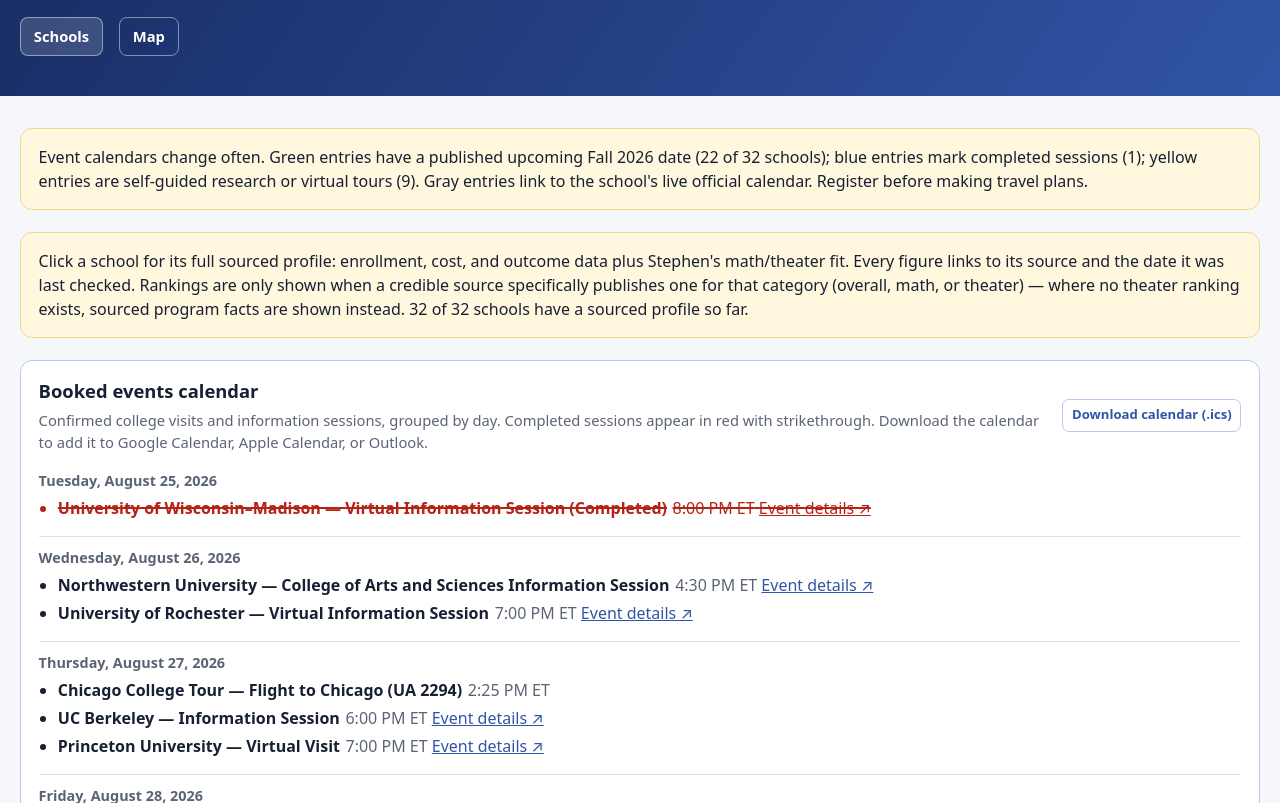
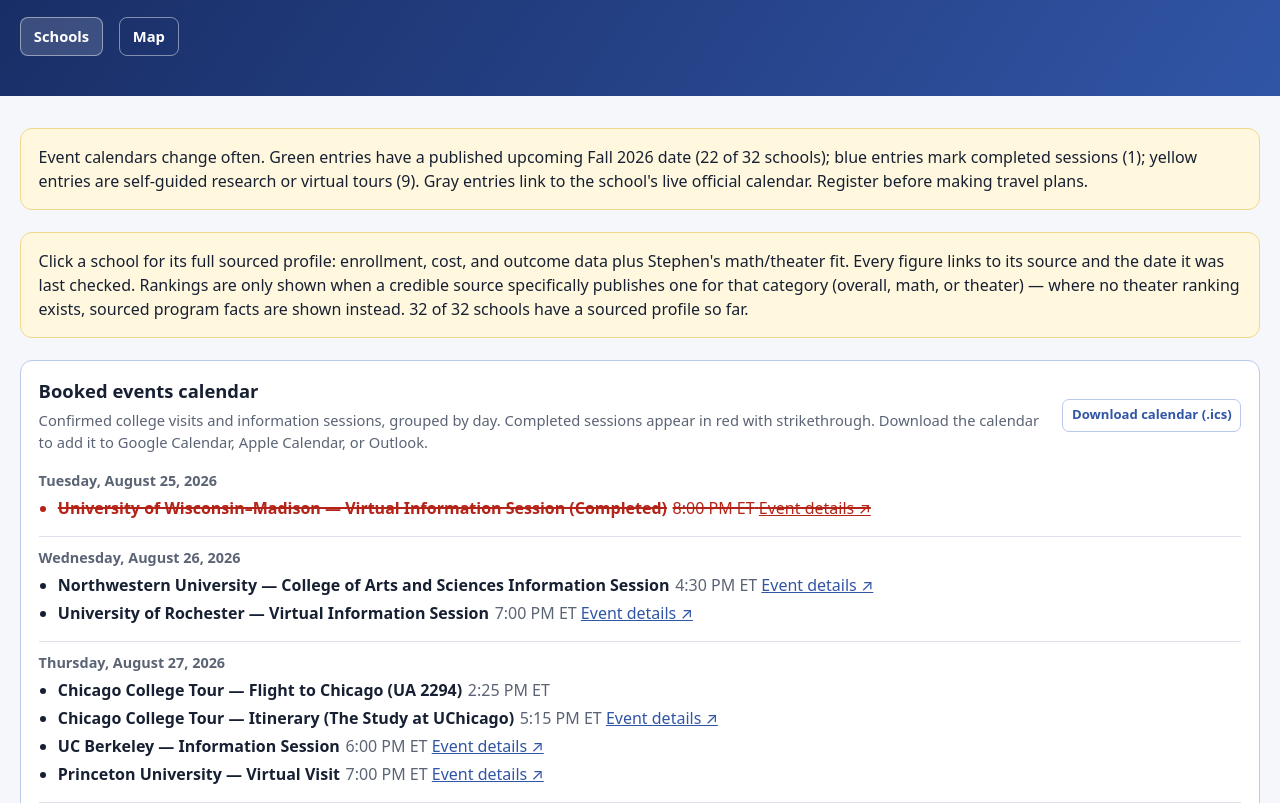
Before and after one commit to gryffindorhammer/sjg-college-prep, a website: page index.html in a window 1280 px wide. Shown: the part 149-952 px from the top of the page. Drawn offline with Linux system fonts and the light colour scheme.

Commit message:
Add Chicago itinerary to booked events calendar

```diff
--- a/index.html
+++ b/index.html
@@ -40,7 +40,7 @@
         </section>
         <section class="booked-day">
           <h3>Thursday, August 27, 2026</h3>
-          <ul><li class=""><strong>Chicago College Tour — Flight to Chicago (UA 2294)</strong><span>2:25 PM ET</span></li><li class=""><strong>UC Berkeley — Information Session</strong><span>6:00 PM ET</span> <a href="https://admissions.berkeley.edu/showcase/" target="_blank" rel="noopener">Event details ↗</a></li><li class=""><strong>Princeton University — Virtual Visit</strong><span>7:00 PM ET</span> <a href="https://admission.princeton.edu/visit-us" target="_blank" rel="noopener">Event details ↗</a></li></ul>
+          <ul><li class=""><strong>Chicago College Tour — Flight to Chicago (UA 2294)</strong><span>2:25 PM ET</span></li><li class=""><strong>Chicago College Tour — Itinerary (The Study at UChicago)</strong><span>5:15 PM ET</span> <a href="https://github.com/gryffindorhammer/family-tools/blob/main/travel/2026-08-chicago-college-tour-itinerary.md" target="_blank" rel="noopener">Event details ↗</a></li><li class=""><strong>UC Berkeley — Information Session</strong><span>6:00 PM ET</span> <a href="https://admissions.berkeley.edu/showcase/" target="_blank" rel="noopener">Event details ↗</a></li><li class=""><strong>Princeton University — Virtual Visit</strong><span>7:00 PM ET</span> <a href="https://admission.princeton.edu/visit-us" target="_blank" rel="noopener">Event details ↗</a></li></ul>
         </section>
         <section class="booked-day">
           <h3>Friday, August 28, 2026</h3>
```
Also changed, not shown: README.md, 1 other file.
